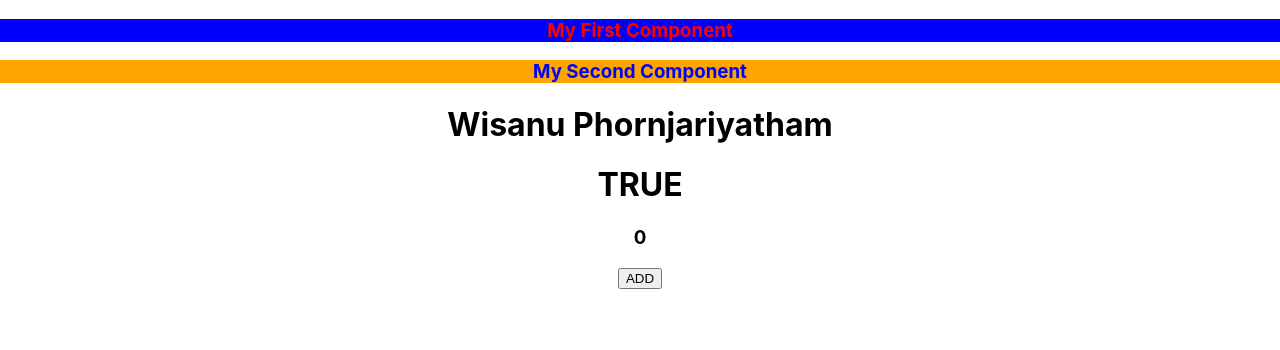
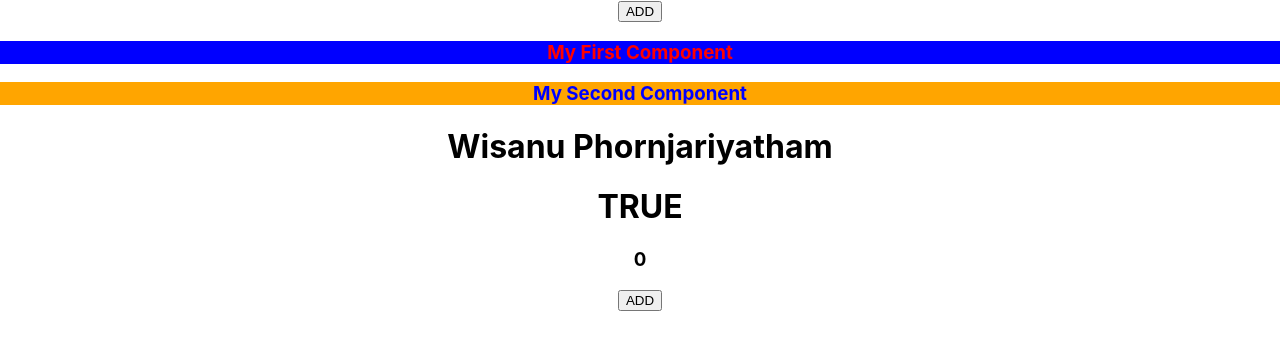
Before and after one commit to Krustack/basic-jsx, a React (Create React App) app: page / in a window 1280 px wide. Shown: the top 350 px of the page. Built offline with nearby package versions, Linux system fonts and the light colour scheme.

Commit message:
useEffect

```diff
--- a/src/App.js
+++ b/src/App.js
@@ -1,24 +1,39 @@
-import React,{useState} from 'react';
+import React, { useState } from 'react';
 import FirstComponent from './components/FirstComponent';
 import SecondComponent from './components/SecondComponent';
+import UseEffectComponent from './components/UseEffectComponent';
 
 const App = () => {
-  const [count, setCount] = useState(0)
+  const [count, setCount] = useState(0);
   const name = 'Wisanu';
   const surName = 'Phornjariyatham';
   const bool = true;
+  const [toggle, setToggle] = useState(true);
   return (
     <div style={{ textAlign: 'center' }}>
-      <FirstComponent color="#f00" bgColor="blue"/>
-      <SecondComponent color="blue" bgColor="orange"/>
+      <button
+        onClick={() => {
+          setToggle(!toggle);
+        }}
+      >
+        ADD
+      </button>
+      {toggle && (
+        <>
+          <FirstComponent color="#f00" bgColor="blue" />
+          <SecondComponent color="blue" bgColor="orange" />
+        </>
+      )}
+
+      <UseEffectComponent count={count} />
       <h1>
         {name} {surName}
       </h1>
       {bool ? <h1>TRUE</h1> : <h1>FALSE</h1>}
       <h3>{count}</h3>
       <button
-        onClick={() => {setCount(count+1)
-
+        onClick={() => {
+          setCount(count + 1);
         }}
       >
         ADD
--- /dev/null
+++ b/src/components/UseEffectComponent.js
@@ -0,0 +1,13 @@
+import React,{useEffect} from 'react'
+
+const UseEffectComponent = ({count}) => {
+    useEffect(() => {
+        alert("useEffect")
+    }, [count])
+
+  return (
+    <div></div>
+  )
+}
+
+export default UseEffectComponent
```
